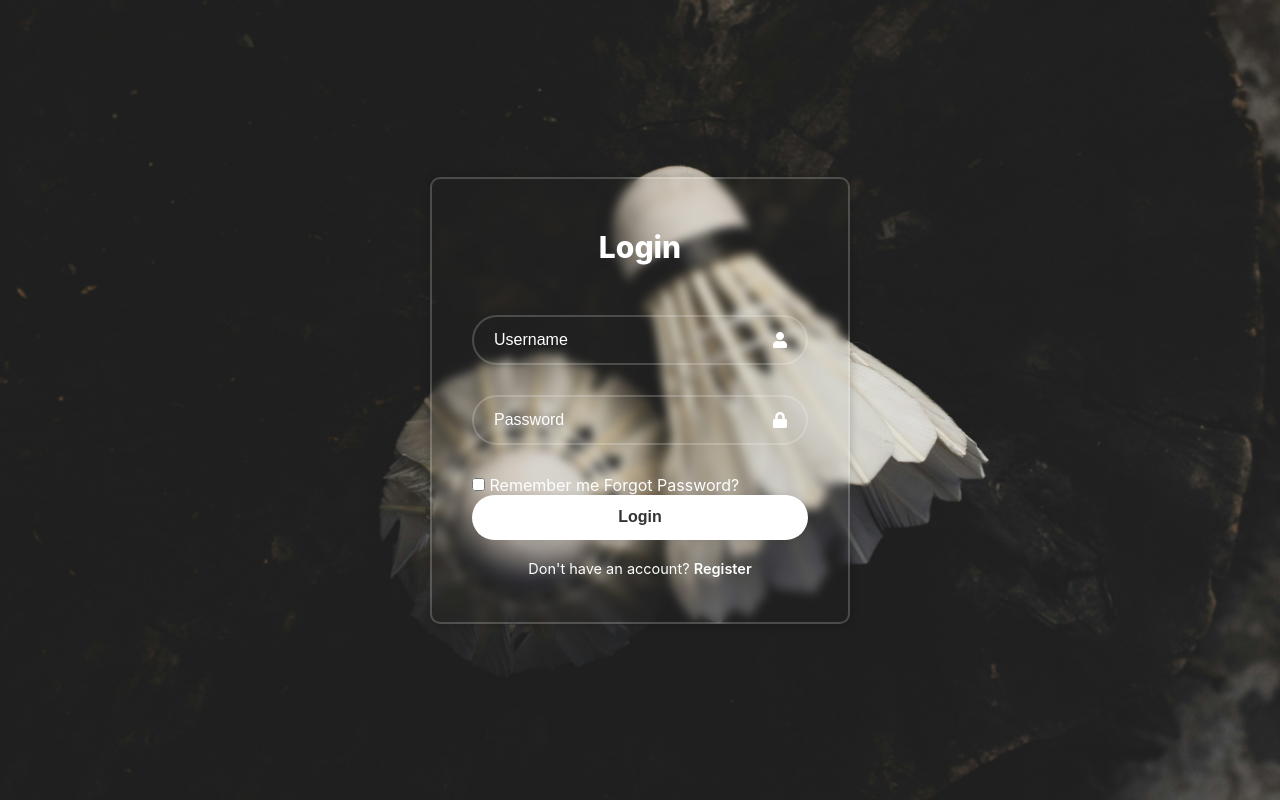
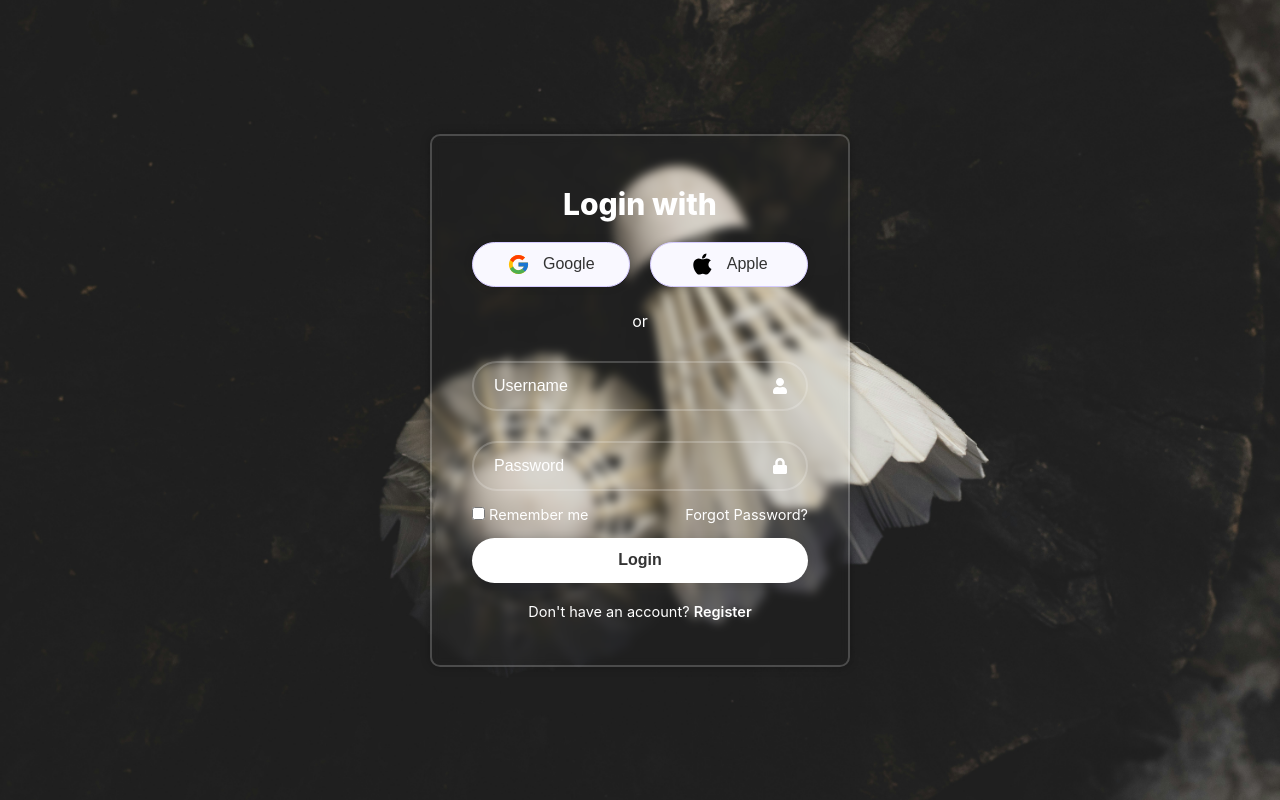
Before and after one commit to dnte-pro/Trials-react, a React (Create React App) app: page / in a window 1280 px wide. Built offline with nearby package versions, Linux system fonts and the light colour scheme.

Commit message:
feat: add social login buttons for Google and Apple in LoginForm feat: include apple and google SVG icons style: enhance LoginForm CSS for social login layout

```diff
--- a/src/components/LoginForm/LoginForm.css
+++ b/src/components/LoginForm/LoginForm.css
@@ -2,11 +2,50 @@
     width: 420px;
     background : transparent;
     border: 2px solid rgba(255, 255, 255, 0.2);
-    box-shadow: 0 0 10px rgba(0, 0, 0, 0.2);
+    box-shadow: 0 0 10px rgba(0, 0, 0, 0.27);
     backdrop-filter: blur(5px);
     color: white;
     border-radius: 10px;
     padding: 30px 40px;
+}
+.wrapper .social-login{
+    display: flex;
+    gap: 1.31rem;
+}
+
+.social-login .social-button{
+    display: flex;
+    width: 100%;
+    gap:0.81rem;
+    cursor:pointer;
+    font-size: 1rem;
+    font-weight: 500;
+    padding: 0.75rem 0;
+    align-items: center;
+    justify-content: center;
+    background: #F9F8FF;
+    border:1px solid #D5CBFF;
+    transition: 0.3s ease;
+}
+.social-login .social-button:hover{
+    background: #f1eff9;
+    border: #0aa03c;
+}
+
+.social-login .social-button .social-icon{
+    width: 23px;
+}
+.wrapper .separator{
+    margin: 1.5rem 0;
+    text-align: center;
+    position: relative;
+}
+.wrapper .separator::after{
+    position: absolute;
+    left:0;
+    width: 100%;
+    height: 1px;
+    background:#bfb3f2
 }
 
 .wrapper h1{
@@ -47,7 +86,12 @@
     font-size:16px;
 
 }
-
+.wrapper .remember-forgot{
+    display: flex;
+    justify-content: space-between;
+    font-size: 14.5px;
+    margin: -15px 0 15px;
+}
 
 .remember-forgot label input{
     accent-color: #fff;
--- a/src/components/LoginForm/LoginForm.jsx
+++ b/src/components/LoginForm/LoginForm.jsx
@@ -7,7 +7,19 @@ const LoginForm = () => {
 
                 <div className="wrapper">
                     <form action="">
-                        <h1>Login</h1>
+                        <h1>Login with</h1>
+                        <div className='social-login'>
+                            <button className='social-button'>
+                                <img src='google.svg' alt='Google' className='social-icon'/>
+                                 Google
+                            </button>
+                            <button className='social-button'>
+                                <img src="apple.svg" alt="Apple" className='social-icon' />
+                                Apple
+                            </button>
+                        </div>
+                        <p className="separator"><span>or</span></p>
+
                         <div className="input-box">
                           <input type="text" placeholder="Username" required  />
                             <FaUser className="icon"/>
--- /dev/null
+++ b/src/components/Nav-Bar/Nav.jsx
@@ -0,0 +1,3 @@
+import { FaRegFileCode } from "react-icons/fa";
+
+FaRegFileCode
```
Also changed, not shown: public/apple.svg (added), public/google.svg (added).
